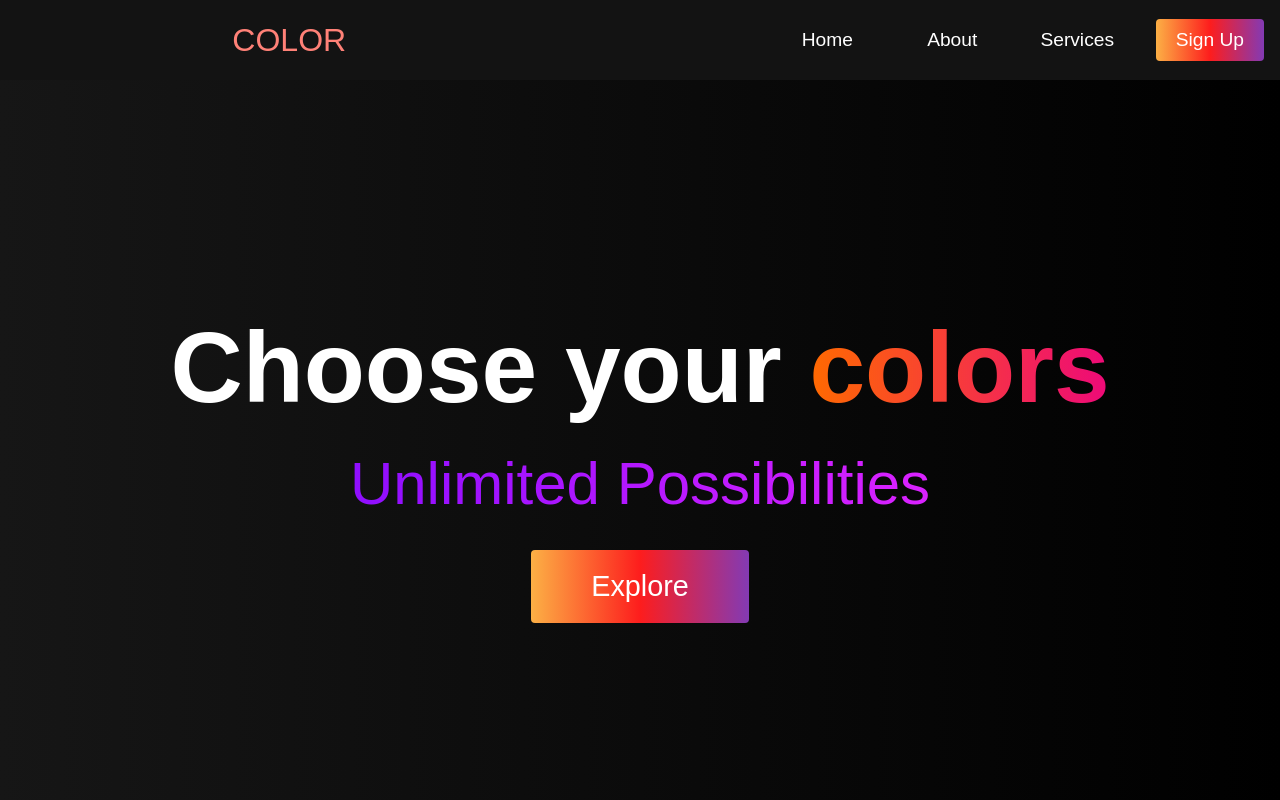
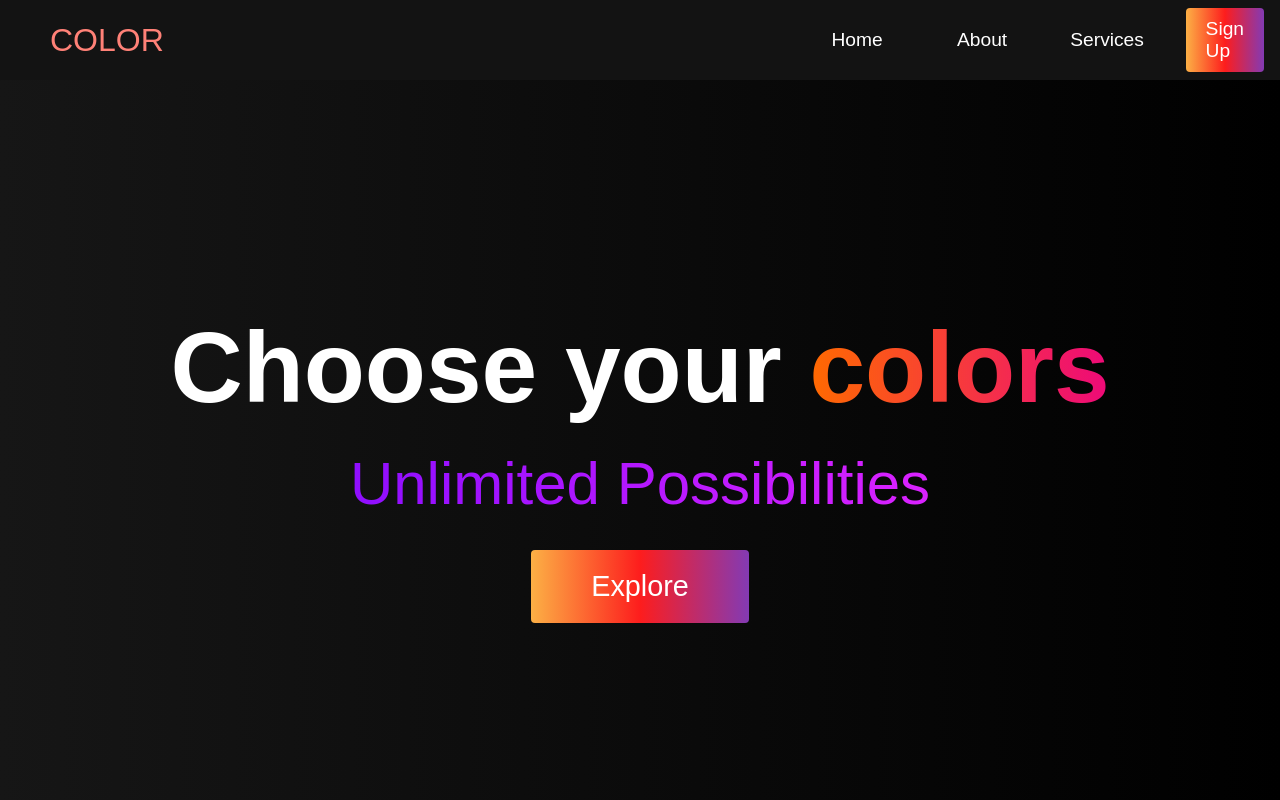
Before and after one commit to ganeshardlkar/ColorFrontEnd, a plain HTML site: page index.html in a window 1280 px wide. Shown: the top 800 px of the page. Drawn offline with Linux system fonts and the light colour scheme; a script that the page names is missing.

Commit message:
Update styles.css

```diff
--- a/styles.css
+++ b/styles.css
@@ -24,7 +24,7 @@
     height: 80px;
     z-index: 1;
     width: 100%;
-    max-width: 400px;
+    max-width: 1300px;
     margin: 0 auto;
     padding: 0 50px;
 }
```
